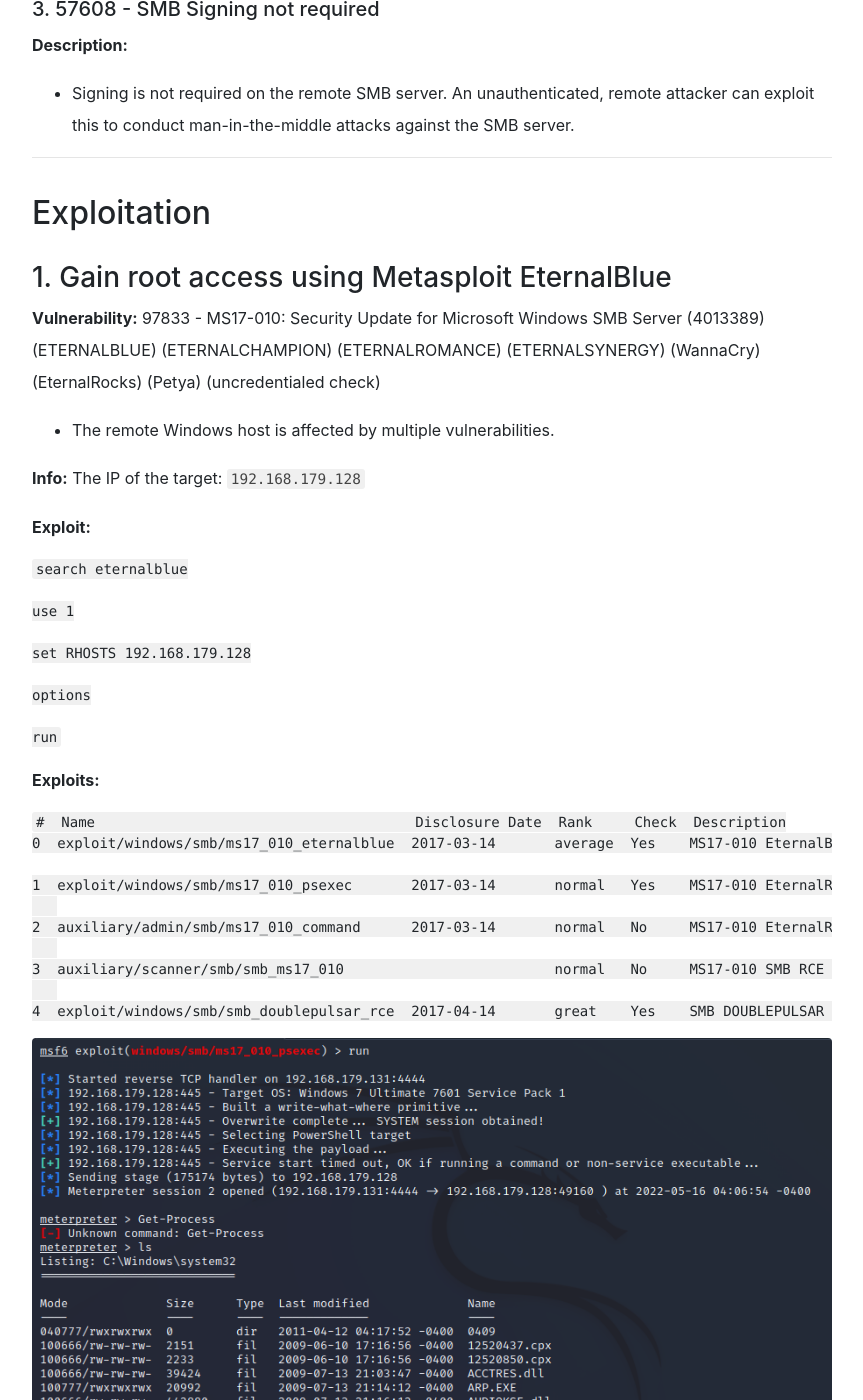
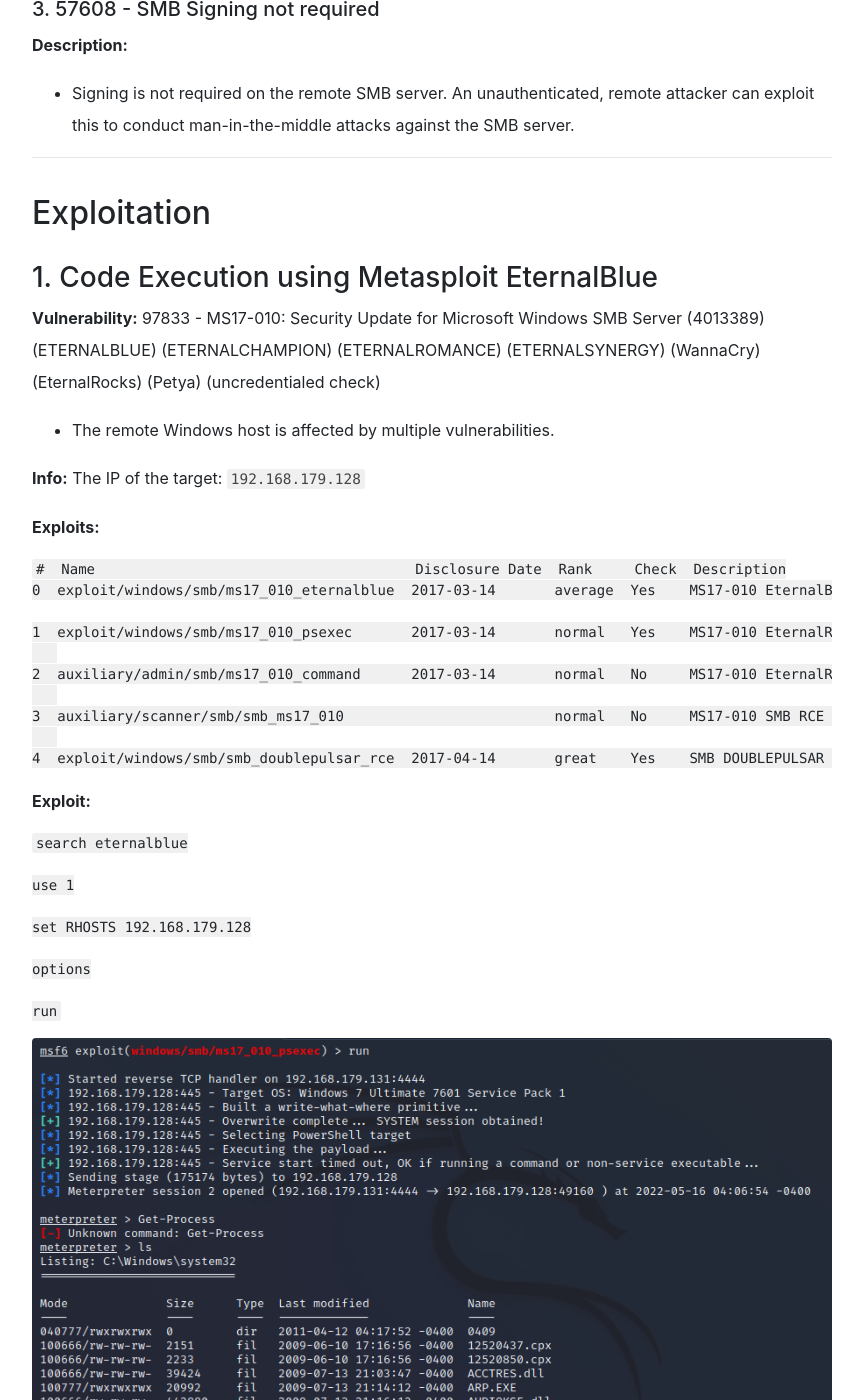
Before and after one commit to ptrckstuns/ptrckstuns.github.io, a Jekyll site: the page built from _posts/2022-05-18-blue.md, in a window 1280 px wide and 1400 px high, scrolled down 3131 px. Shown: the whole window, without its empty margins (208-1071 px from the left). Built offline with Jekyll 4.4.1, drawn with Linux system fonts in a browser that asks for light colours; nearby versions of some CDN libraries; a style sheet for code colours, icons or effects is not loaded; some of the changed lines change nothing that is shown; some of the changed text lies outside the part shown.

Commit message:
Update 2022-05-18-blue.md

````diff
--- a/_posts/2022-05-18-blue.md
+++ b/_posts/2022-05-18-blue.md
@@ -84,12 +84,26 @@
 
 ## Exploitation
 
-### 1. Gain root access using Metasploit EternalBlue
+### 1. Code Execution using Metasploit EternalBlue
 **Vulnerability:** 97833 - MS17-010: Security Update for Microsoft Windows SMB Server (4013389) (ETERNALBLUE) (ETERNALCHAMPION) (ETERNALROMANCE) (ETERNALSYNERGY) (WannaCry) (EternalRocks) (Petya) (uncredentialed check)
 - The remote Windows host is affected by multiple vulnerabilities.
 
 **Info:**
 The IP of the target: `192.168.179.128`
+
+**Exploits:**
+```bash
+#  Name                                      Disclosure Date  Rank     Check  Description
+0  exploit/windows/smb/ms17_010_eternalblue  2017-03-14       average  Yes    MS17-010 EternalBlue SMB Remote Windows Kernel Pool Corruption
+
+1  exploit/windows/smb/ms17_010_psexec       2017-03-14       normal   Yes    MS17-010 EternalRomance/EternalSynergy/EternalChampion SMB Remote Windows Code Execution
+
+2  auxiliary/admin/smb/ms17_010_command      2017-03-14       normal   No     MS17-010 EternalRomance/EternalSynergy/EternalChampion SMB Remote Windows Command Execution
+
+3  auxiliary/scanner/smb/smb_ms17_010                         normal   No     MS17-010 SMB RCE Detection
+
+4  exploit/windows/smb/smb_doublepulsar_rce  2017-04-14       great    Yes    SMB DOUBLEPULSAR Remote Code Execution
+```
 
 **Exploit:**
 
@@ -105,27 +119,13 @@
 run
 ```
 
-**Exploits:**
-```bash
-#  Name                                      Disclosure Date  Rank     Check  Description
-0  exploit/windows/smb/ms17_010_eternalblue  2017-03-14       average  Yes    MS17-010 EternalBlue SMB Remote Windows Kernel Pool Corruption
-
-1  exploit/windows/smb/ms17_010_psexec       2017-03-14       normal   Yes    MS17-010 EternalRomance/EternalSynergy/EternalChampion SMB Remote Windows Code Execution
-
-2  auxiliary/admin/smb/ms17_010_command      2017-03-14       normal   No     MS17-010 EternalRomance/EternalSynergy/EternalChampion SMB Remote Windows Command Execution
-
-3  auxiliary/scanner/smb/smb_ms17_010                         normal   No     MS17-010 SMB RCE Detection
-
-4  exploit/windows/smb/smb_doublepulsar_rce  2017-04-14       great    Yes    SMB DOUBLEPULSAR Remote Code Execution
-```
-
 ![](/assets/img/2022-05-16 16_07_54-Window.png)
 
 ![](/assets/img/2022-05-16 16_09_02-Window.png)
 
 ***
 
-### 2. Manual exploitation using Exploit Code from Github
+### 2. Manual exploitation using an Exploit Code from Github
 
 **Github repo used:** `https://github.com/3ndG4me/AutoBlue-MS17-010`
 
````
